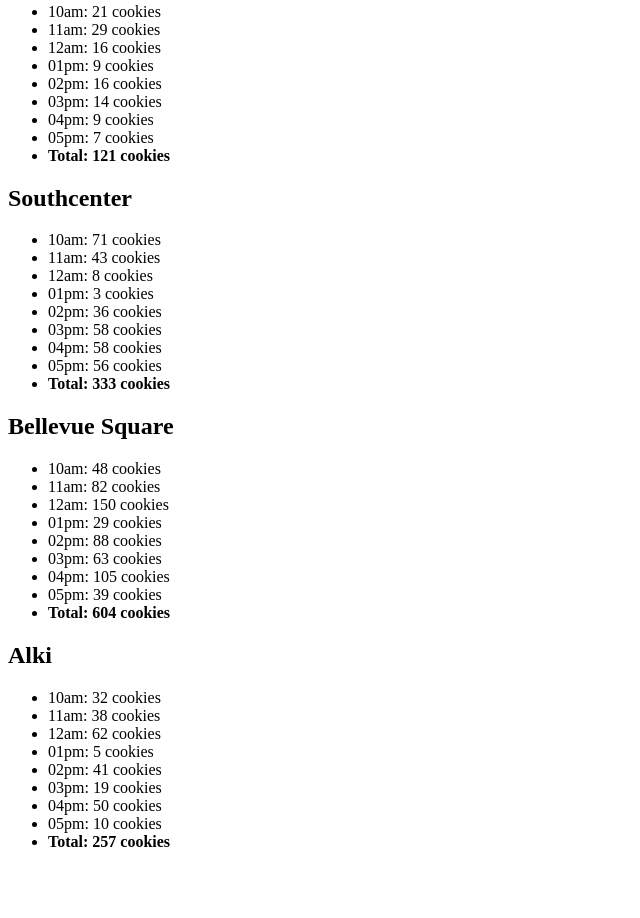
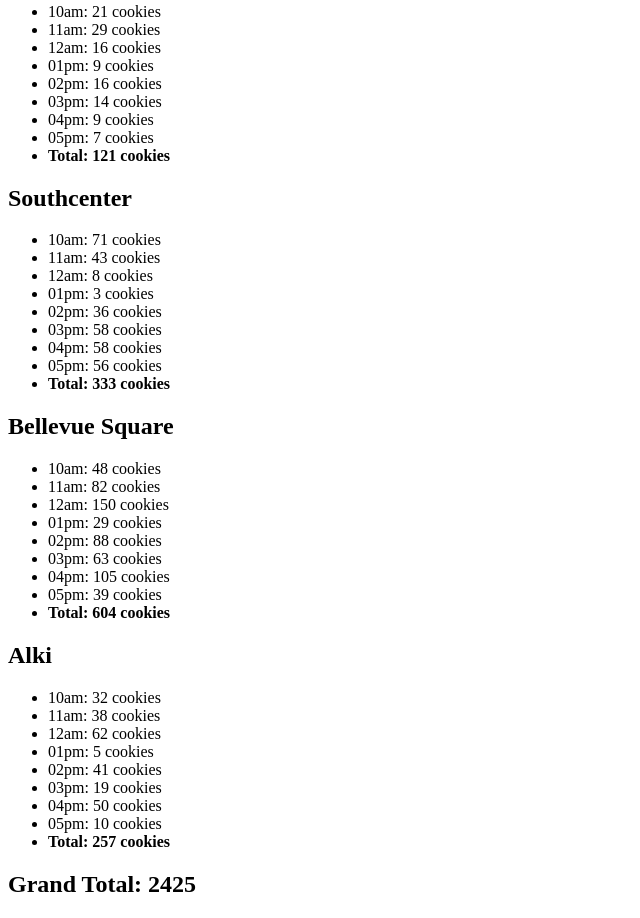
Before and after one commit to 0smium/cookie-stand, a plain HTML site: page index.html in a window 1280 px wide. Shown: the part 293-1211 px from the top of the page, without its empty margins (0-640 px from the left). Before the commit the page ends 1160 px from the top, so only its background shows below. Drawn offline with Linux system fonts and the light colour scheme.

Commit message:
added grand total

```diff
--- a/app.js
+++ b/app.js
@@ -112,7 +112,7 @@ var seaTac = {
 };
 seaTac.render()
 
-//Southcenter Airport
+//Southcenter
 
 var southcenter = {
   min:11,
@@ -282,3 +282,11 @@ var alki = {
   }
 };
 alki.render()
+
+var grandTotal = pikePlace.total + seaTac.total + southcenter.total + bellevueSquare.total + alki.total
+var grandTotalDivLocation  = document.getElementById('grandTotal');
+var grandTotalH2 = document.createElement('h2');
+var grandTotalHeading = document.createTextNode('Grand Total: ' + grandTotal);
+
+grandTotalH2.appendChild(grandTotalHeading);
+grandTotalDivLocation.appendChild(grandTotalH2);
--- a/index.html
+++ b/index.html
@@ -9,6 +9,7 @@
   <div id="southcenter"></div>
   <div id="bellevueSquare"></div>
   <div id="alki"></div>
+  <div id="grandTotal"></div>
   <script src="./app.js"></script>
 </body>
 </html>
```
